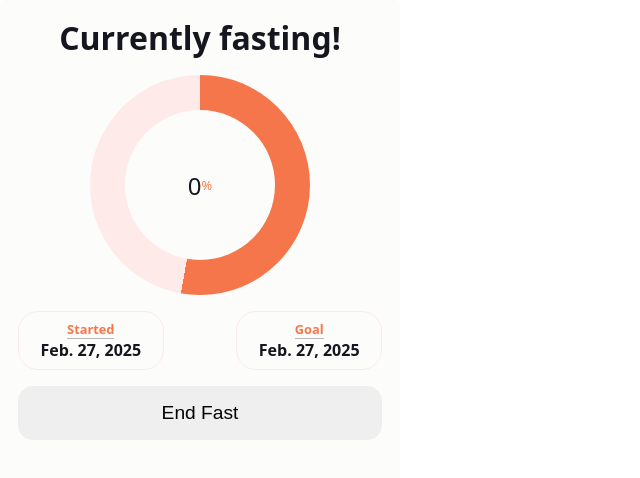
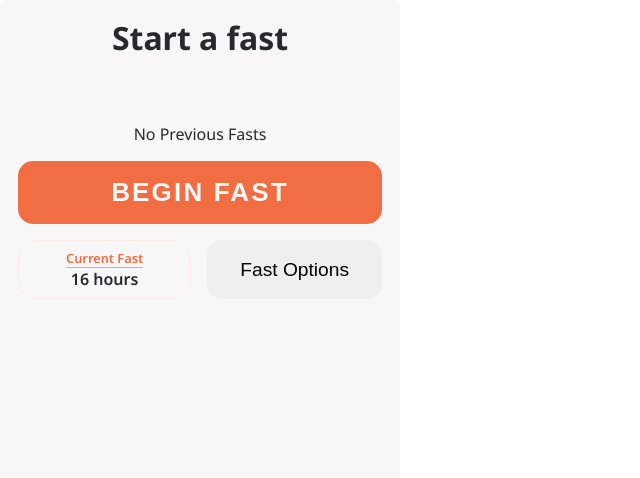
Before and after one commit to fayponjp/go-fast, a React (Vite) app: page / in a window 1280 px wide. Shown: the top 478 px of the page, without its empty margins (0-640 px from the left). Built offline with nearby package versions, Linux system fonts and the light colour scheme.

Commit message:
Timer display updates

```diff
--- a/index.html
+++ b/index.html
@@ -3,6 +3,9 @@
   <head>
     <meta charset="UTF-8" />
     <link rel="icon" type="image/favicon.ico" href="" />
+    <link rel="preconnect" href="https://fonts.googleapis.com">
+    <link rel="preconnect" href="https://fonts.gstatic.com" crossorigin>
+    <link href="https://fonts.googleapis.com/css2?family=Noto+Sans:ital,wght@0,100..900;1,100..900&family=Poppins:ital,wght@0,100;0,200;0,300;0,400;0,500;0,600;0,700;0,800;0,900;1,100;1,200;1,300;1,400;1,500;1,600;1,700;1,800;1,900&display=swap" rel="stylesheet">
     <meta name="viewport" content="width=device-width, initial-scale=1.0" />
     <title>Gotta Go Fast!</title>
   </head>
--- a/src/App.css
+++ b/src/App.css
@@ -13,6 +13,11 @@ header {
 
 .container {
   border-radius: 5px;
-  height: 500px;
+  min-height: 500px;
   width: 400px;
+  height: 100%;
+  display: flex;
+  flex-direction: column;
+  /* justify-content: space-evenly; */
+  gap: 3em;
 }
--- a/src/App.jsx
+++ b/src/App.jsx
@@ -1,39 +1,95 @@
-import { useState, useEffect, useRef } from 'react'
-import { ActiveFast, InactiveFast } from './components/Main/Main'
-import { FastWindowContext } from './util/FastWindowContext'
-import clsx from 'clsx'
-import './variables.css'
-import './App.css'
+import { useState, useEffect, useRef } from "react"
+import { ActiveFast, InactiveFast } from "./components/Main/Content"
+import Modal from "./components/Modal/Modal"
+
+import { FastWindowContext } from "./util/FastWindowContext"
+import clsx from "clsx"
+import "./variables.css"
+import "./App.css"
 
 function App() {
-  const [isFasting, setIsFasting] = useState(true)
-  const [mode, setMode] = useState(window.matchMedia('(prefers-color-scheme: dark)').matches ? 'dark' : 'light')
+  const [mode, setMode] = useState(window.matchMedia("(prefers-color-scheme: dark)").matches ? "dark" : "light")
+  const classNames = clsx("container", mode)
+  const [localTimer, setLocalTimer] = useState(null)
+  const [fast, setFast] = useState({isFasting: false, startDateTime: null, goalHours: null})
+  const [open, setIsOpen] = useState(false)
   const firstRenderRef = useRef(true)
 
   useEffect(() => {
+    function schemeHandler() {
+      setMode(window.matchMedia("(prefers-color-scheme: dark)").matches ? "dark" : "light")
+    }
+
     if (firstRenderRef.current) {
       firstRenderRef.current = firstRenderRef.current + 1
-      window.matchMedia('(prefers-color-scheme: dark)').addEventListener('change', () => {
-        setMode(window.matchMedia('(prefers-color-scheme: dark)').matches ? 'dark' : 'light')
-      })
+      window.matchMedia("(prefers-color-scheme: dark)").addEventListener("change", schemeHandler)
     }
+    return (() => window.matchMedia("(prefers-color-scheme: dark)").removeEventListener("change", schemeHandler))
   }, [mode])
 
-  const classNames = clsx('container', mode)
-  function toggleFasting() {
-    setIsFasting(prevFastingState => !prevFastingState)
+  useEffect(() => {
+    const localFast = localStorage.getItem('currentFastStart')
+    if (localFast) {
+      const localFastDate = new Date(JSON.parse(localFast))
+      const localGoalHours = localStorage.getItem('currentFastGoalHours')
+
+      setFast({isFasting: true, startDateTime: localFastDate, goalHours: localGoalHours})
+      setLocalTimer(localFastDate)
+    }
+  }, [])
+
+  function toggleFasting(toggle) {
+    const currentTime = new Date();
+    if (toggle === 'start') {
+      setFast((prevFast) => {
+        const currentFastObj = {...prevFast, isFasting: true, startDateTime: currentTime, goalHours: 16 }
+        localStorage.setItem('currentFastStart', JSON.stringify(currentTime))
+        localStorage.setItem('currentFastGoalHours', currentFastObj.goalHours)
+        return currentFastObj
+      })
+    } else if (toggle === 'end') {
+      localStorage.setItem('completedOn', JSON.stringify(currentTime))
+      localStorage.removeItem('currentFastStart')
+      localStorage.removeItem('currentFastGoalHours')
+      setFast({ isFasting: false, startDateTime: null, goalHours: null })
+    } else if (toggle === 'complete') {
+
+    }
   }
 
   return (
-    <FastWindowContext.Provider value={{isFasting, toggleFasting, mode}}>
+    <FastWindowContext.Provider
+      value={
+        {
+          fast,
+          toggleFasting,
+          mode,
+          localTimer
+        }
+      }>
       <div className={classNames}>
         <header>
-          <h1>{isFasting ? 'Currently fasting!' : 'Start a fast'}</h1>
+          <h1>{fast.isFasting ? "Currently fasting!" : "Start a fast"}</h1>
         </header>
-        {isFasting ? <ActiveFast/> : <InactiveFast/>}
+        {fast.isFasting ? <ActiveFast/> : <InactiveFast/>}
       </div>
+      <Modal open={open}></Modal>
     </FastWindowContext.Provider>
   )
 }
 
+/***
+ * I. Inactive fast window
+ * Start a fast:
+ * 1. Set fast state to true
+ * 2. Save to localhost time on click
+ * 3. Save the time to state, calculate time to goal
+ * 4. Have an effect to update the progress bar every second, and when it's 100%
+ *
+ *
+ *
+ *
+ *
+ */
+
 export default App
--- a/src/components/Button/Button.css
+++ b/src/components/Button/Button.css
@@ -4,11 +4,20 @@ button {
     border-radius: 15px;
     padding: 1rem;
     margin: 0;
-    /* max-width: 150px; */
     cursor: pointer;
 }
 
 button.wide {
     width: 100%;
     display: block;
+    letter-spacing: 0.15ch;
+    font-weight: bold;
+    text-transform: uppercase;
+    background-color: var(--accent-light);
+    color: #fff8f8;
+    font-size: 1.625rem;
 }
+
+button.medium {
+    width: 50%;
+}
--- a/src/components/Button/Button.jsx
+++ b/src/components/Button/Button.jsx
@@ -1,5 +1,5 @@
-import './Button.css'
-import clsx from 'clsx'
+import "./Button.css"
+import clsx from "clsx"
 
 export default function Button({children, onClick, size}) {
     const classNames = (size);
--- a/src/components/Main/Main.css
+++ b/src/components/Main/Content.css
@@ -4,6 +4,10 @@ main {
     align-items: center;
     gap: 1em;
     padding: 0 1.125em;
+    height: 100%;
+
+    flex: 1 0;
+    padding-bottom: 1em;
 }
 
 .progress-bar {
@@ -11,7 +15,7 @@ main {
     height: 220px;
     overflow: hidden;
 
-    background: conic-gradient(#f6764b 190deg, #ffeaea 0deg);
+    background: conic-gradient(var(--accent-light-bright) 5%, var(--accent-light) 50%, var(--border-darkmode) 0%);
     border-radius: 50%;
 
     display: flex;
@@ -29,25 +33,30 @@ main {
     font-size: 1.5em;
 
     display: flex;
+    flex-direction: column;
     align-items: center;
     justify-content: center;
 }
 
-.progress-timers {
+time {
+    font-weight: 500;
+}
+
+.progress-timers, .options {
     width: 100%;
     display: flex;
     justify-content: space-between;
 }
 
-.progress-timers > span > small {
+.progress-timers > span > small, .options > span > small {
     border-bottom: 1px solid #bab9b9;
 }
 
-.text > small, .progress-timers > span > small {
-    color: #f6764b;
+.text > span > small, .progress-timers > span > small, .options > span > small {
+    color: var(--accent-light);
 }
 
-.progress-timers > span {
+.progress-timers > span, .options > span {
     padding: 0.5em 0;
     border-radius: 20px;
     width: 40%;
@@ -57,3 +66,11 @@ main {
     font-weight: 600;
     border: 1px solid #ffeaea;
 }
+
+.options {
+    gap: 1em;
+}
+
+.options > span {
+    width: 50%;
+}
--- /dev/null
+++ b/src/components/Main/Content.jsx
@@ -0,0 +1,78 @@
+import { useState, useContext, useEffect, useRef } from "react"
+import { FastWindowContext } from "../../util/FastWindowContext"
+import Button from "../Button/Button"
+import "./Content.css"
+
+
+function InactiveFast() {
+    const { toggleFasting, localTimer } = useContext(FastWindowContext)
+    return (
+        <main>
+            <div className="last-fast">
+                {localTimer ? 'Time since last fast:' : 'No Previous Fasts'}
+            </div>
+            <Button size={"wide"} onClick={() => toggleFasting('start')}>
+                    Begin Fast
+            </Button>
+            <div className="options">
+                <span><small>Current Fast</small>16 hours</span>
+                <Button size={"medium"}>Fast Options</Button>
+            </div>
+        </main>
+    )
+}
+
+// {isFasting: false, startDateTime: null, goalHours: null}
+function ActiveFast() {
+    const { mode, toggleFasting, fast } = useContext(FastWindowContext)
+    const [timeElapsed, setTimeElapsed] = useState('')
+    const [goalDateTime, setGoalDateTime] = useState(() => {
+        const goal = new Date()
+        goal.setTime(fast.startDateTime.getTime() + fast.goalHours*60*60*1000)
+        return goal
+    })
+
+    useEffect(() => {
+        const setIntervalVariable = setInterval(() => {
+            const currentTime = new Date()
+            const timeRemaining = currentTime.getTime() - fast.startDateTime.getTime()
+
+            let totalSeconds = Math.round(timeRemaining / 1000)
+            let hours = Math.floor(totalSeconds / 3600)
+            if(hours<10)hours = "0"+hours;
+            totalSeconds %= 3600;
+            let minutes = Math.floor(totalSeconds / 60);
+            if(minutes<10)minutes = "0"+minutes;
+            let seconds = totalSeconds % 60;
+            if(seconds<10)seconds = "0"+seconds;
+            setTimeElapsed(`${hours}:${minutes}:${seconds}`)
+        }, 1000)
+
+        return (() => clearInterval(setIntervalVariable))
+    }, [fast])
+
+    return (
+        <main>
+            <div className="progress-bar">
+                <div className={`text ${mode}`}>
+                        <span>65<small>%</small></span>
+                        <div className="timer">{timeElapsed}</div>
+                    </div>
+            </div>
+            <div className="progress-timers">
+                <span>
+                    <small>Started</small>
+                    <time dateTime={fast.startDateTime.toLocaleString()}>
+                        {fast.startDateTime.toLocaleString(navigator.language, {dateStyle: 'short', timeStyle: 'short'})}
+                    </time>
+                </span>
+                <span>
+                    <small>Goal</small><time dateTime="">{goalDateTime.toLocaleString(navigator.language, {dateStyle: 'short', timeStyle: 'short'})}</time>
+                </span>
+            </div>
+            <Button size={"wide"} onClick={() => toggleFasting('end')}>End Fast</Button>
+        </main>
+    )
+}
+
+export { ActiveFast, InactiveFast }
--- a/src/components/Main/Main.jsx
+++ /dev/null
@@ -1,39 +0,0 @@
-import { useRef, useContext } from 'react'
-import { FastWindowContext } from '../../util/FastWindowContext'
-import Button from '../Button/Button'
-import './Main.css'
-
-
-function InactiveFast() {
-    const { toggleFasting } = useContext(FastWindowContext)
-    return (
-        <main>
-            <div className="last-fast">
-                Time since last fast:
-            </div>
-            <div className='options'>
-                <Button onClick={toggleFasting}>
-                    Start Fasting
-                </Button>
-            </div>
-        </main>
-    )
-}
-
-function ActiveFast() {
-    const { mode, toggleFasting } = useContext(FastWindowContext)
-    return (
-        <main>
-            <div className='progress-bar'>
-                <div className={`text ${mode}`}>0<small>%</small></div>
-            </div>
-            <div className='progress-timers'>
-                <span><small>Started</small><time dateTime=''>Feb. 27, 2025</time></span>
-                <span><small>Goal</small><time dateTime=''>Feb. 27, 2025</time></span>
-            </div>
-            <Button size={'wide'} onClick={toggleFasting}>End Fast</Button>
-        </main>
-    )
-}
-
-export { ActiveFast, InactiveFast }
--- /dev/null
+++ b/src/components/Modal/Modal.css
@@ -0,0 +1,11 @@
+.modal {
+    font-size: 1.2rem;
+    position: absolute;
+    top: 0;
+    bottom: 0;
+    left: 0;
+    right: 0;
+    background-color: var(--background-color-dark);
+    transform: translateX(-100%);
+    transition: transform 250ms cubic-bezier(.5, 0, .5, 1);
+}
--- /dev/null
+++ b/src/components/Modal/Modal.jsx
@@ -0,0 +1,9 @@
+import "./Modal.css"
+
+export default function Modal() {
+    return (
+        <div className="modal">
+            This is the modal
+        </div>
+    )
+}
--- a/src/variables.css
+++ b/src/variables.css
@@ -1,18 +1,23 @@
 :root {
-    font-family: system-ui, Avenir, Helvetica, Arial, sans-serif;
-    --background-color-dark: #233a48;
-    --datetime-bg-color-dark: #ffffff;
+    font-family: 'Noto Sans', sans-serif;
+    --background-color-dark: #343245;
+    --background-color-light:#f7f7f7;
+    --border-darkmode: #ffeaea;
+    --border-lightmode: #8a7070;
+    --datetime-bg-color-dark: #f4f6f9;
+    --accent-light: #f06e42;
+    --accent-light-bright: #ffa384 ;
     --datetime-color-dark: #261c0c;
 }
 
 .dark {
     background-color: var(--background-color-dark);
-    color: #e3e7ee;
+    color: #f4f6f9;
 }
 
 .light {
-    background-color: #fcfcfb;
-    color: #16161f;
+    background-color: var(--background-color-light);
+    color: #262a2b;
 }
 
 small {
```
Also changed, not shown: src/main.jsx (+4 -4 lines).
